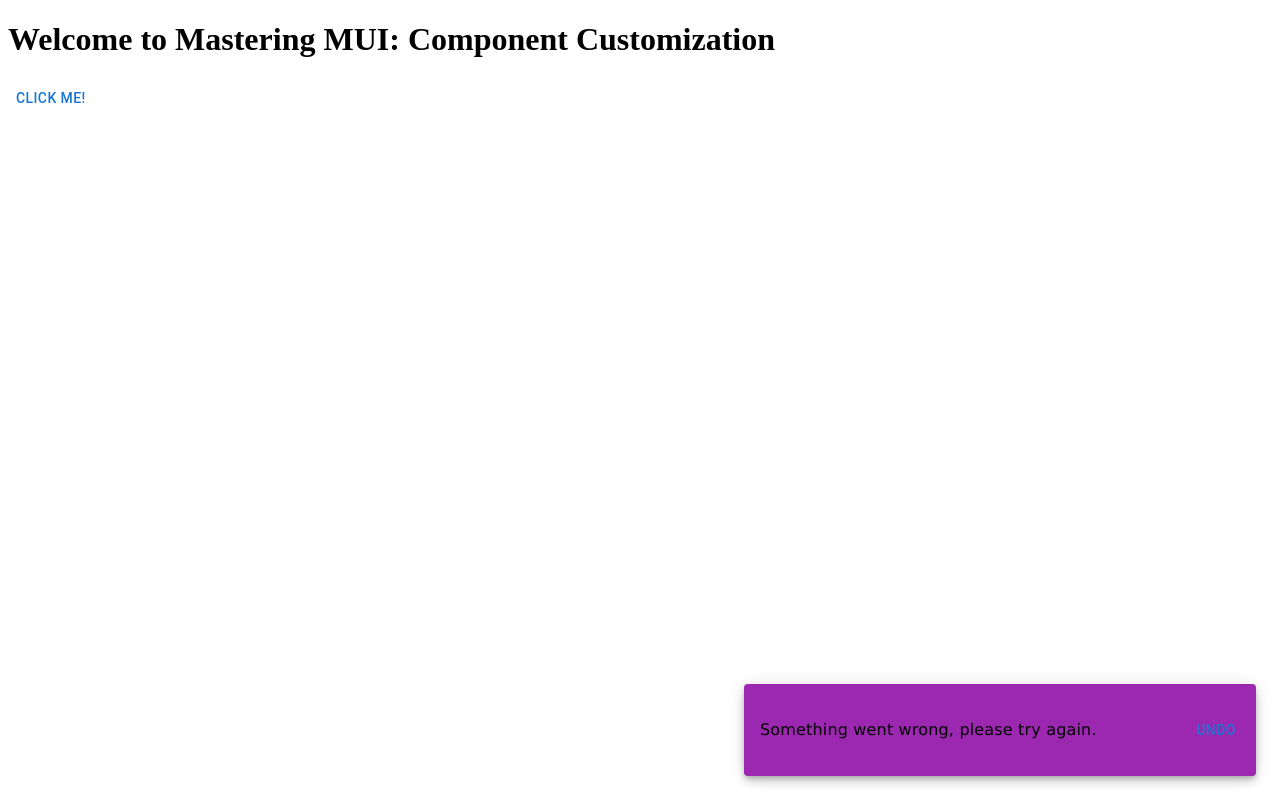
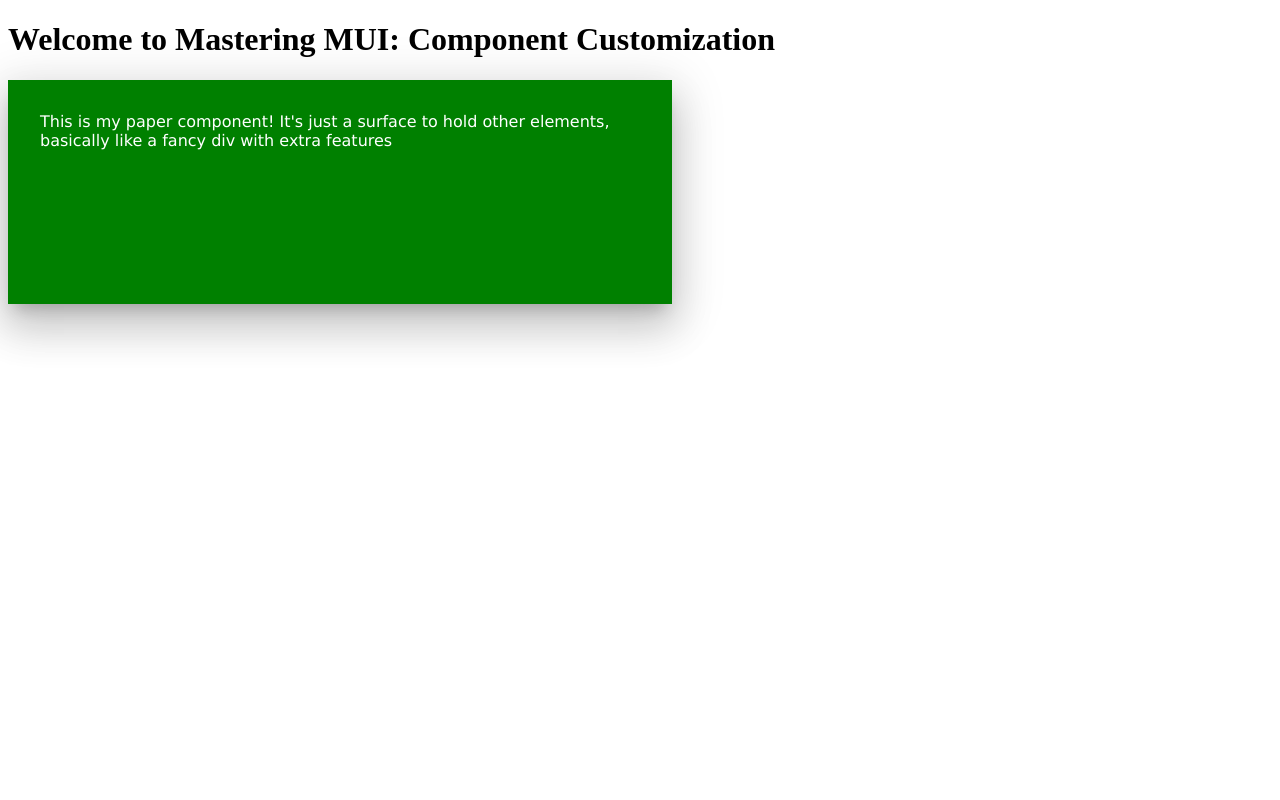
Before and after one commit to oleksandrivanyshyn/react-MUI, a React (Vite) app: page / in a window 1280 px wide. Built offline with nearby package versions, Linux system fonts and the light colour scheme.

Commit message:
feat: add Paper customization and functionality components

```diff
--- a/src/App.jsx
+++ b/src/App.jsx
@@ -62,12 +62,21 @@
   SnackbarFunctionality,
   SnackbarCustomization,
 } from './components/feedback';
-
+import {
+  AccordionFunctionality,
+  AccordionCustomization,
+  AppBarFunctionality,
+  AppBarCustomization,
+  CardFunctionality,
+  CardCustomization,
+  PaperFunctionality,
+  PaperCustomization,
+} from './components/surfaces';
 export default function App() {
   return (
     <>
       <h1>Welcome to Mastering MUI: Component Customization</h1>
-      <SnackbarCustomization />
+      <PaperCustomization />
     </>
   );
 }
--- /dev/null
+++ b/src/components/surfaces/paper/paper_customization.jsx
@@ -0,0 +1,22 @@
+import { Paper } from "@mui/material"
+
+export function PaperCustomization() {
+    return (
+        <Paper
+            sx={{
+                padding: 4,
+                bgcolor: "green",
+                color: "#FFF",
+                fontFamily: "Verdana",
+                fontSize: "1rem",
+                maxWidth: 600,
+                minWidth: 300,
+                height: "10rem",
+            }}
+            elevation={24}
+            variant="elevation"
+            square>
+            This is my paper component! It's just a surface to hold other elements, basically like a fancy div with extra features
+        </Paper>
+    )
+}
--- /dev/null
+++ b/src/components/surfaces/paper/paper_functionality.jsx
@@ -0,0 +1,9 @@
+import { Paper } from "@mui/material"
+
+export function PaperFunctionality() {
+    return (
+        <Paper elevation={24} variant="elevation" square>
+            This is my paper component! It's just a surface to hold other elements, basically like a fancy div with extra features
+        </Paper>
+    )
+}
```
